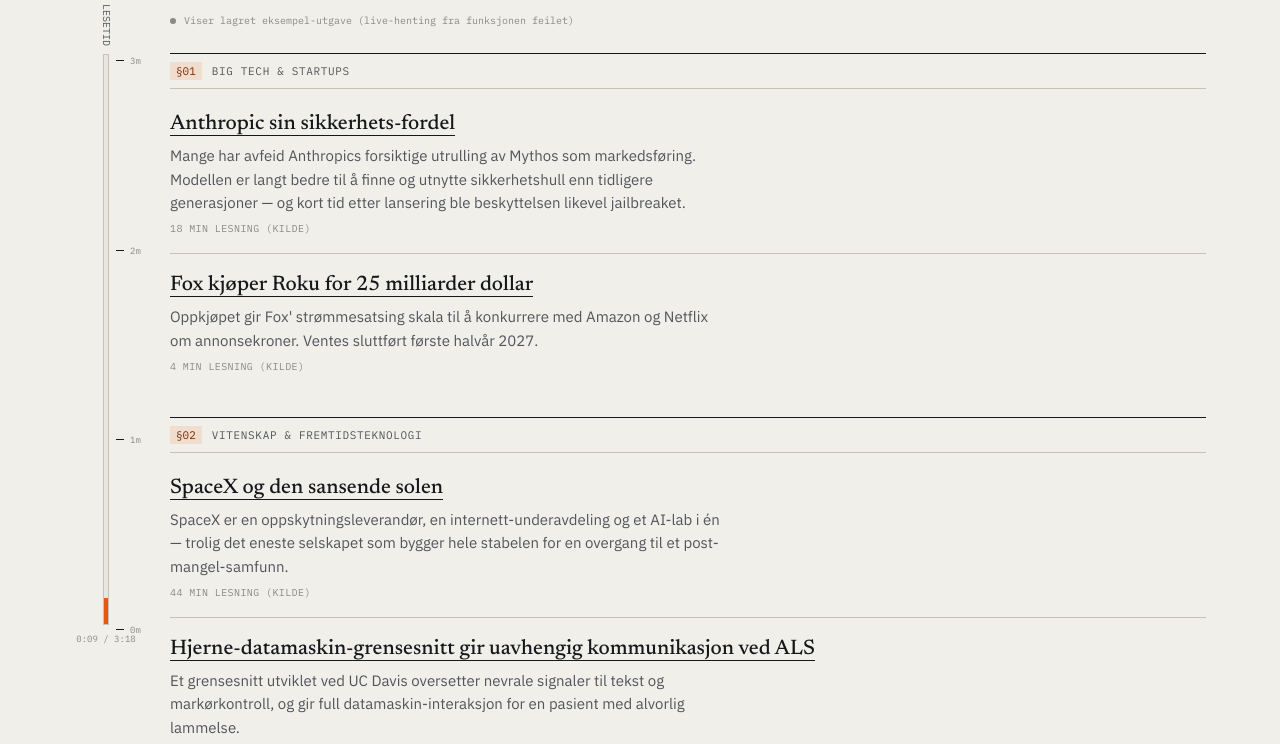
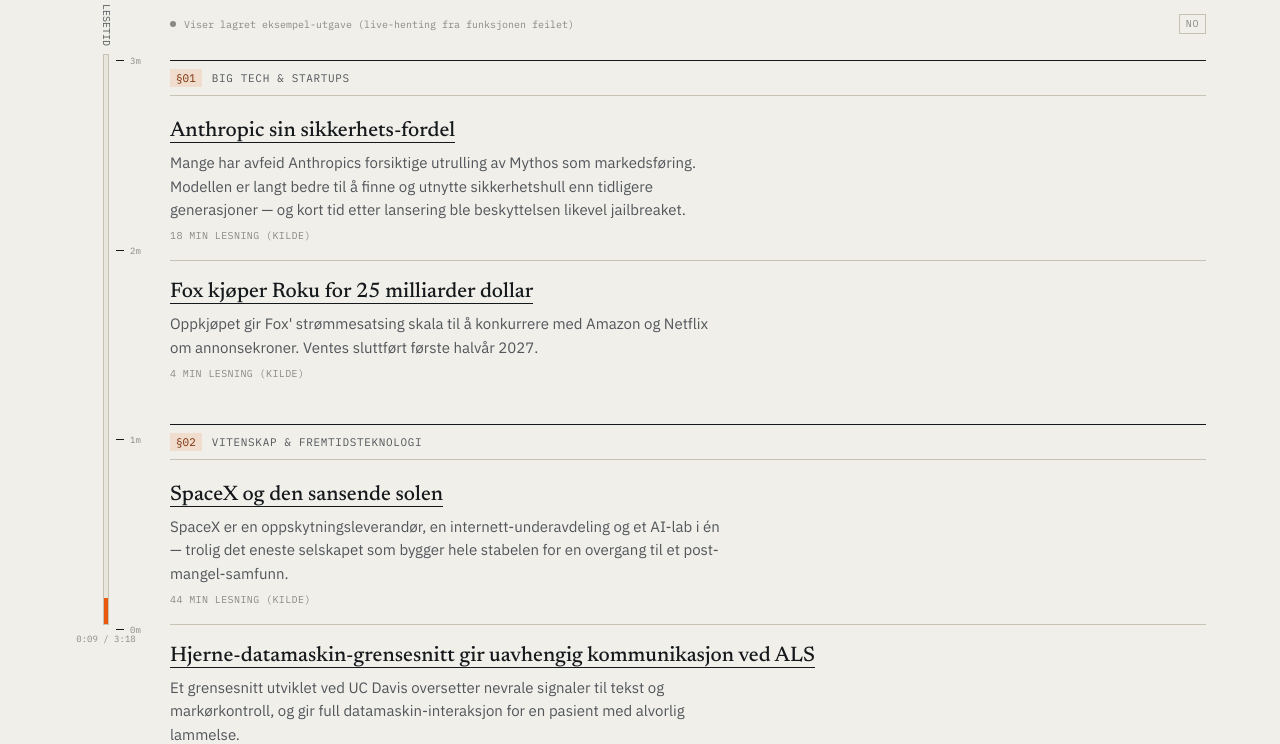
Before and after one commit to Olepetrol/tldr-feed-reader, a website: page index.html in a window 1280 px wide. Shown: the part 128-872 px from the top of the page. Drawn offline with Linux system fonts and the light colour scheme; no server answers.

Commit message:
Update index.html

```diff
--- a/index.html
+++ b/index.html
@@ -229,6 +229,21 @@
     color:var(--ink-faint);
     line-height:1.6;
   }
+
+  .lang-btn{
+    font-family:'IBM Plex Mono', monospace;
+    font-size:10px;
+    color:var(--ink-faint);
+    background:none;
+    border:1px solid var(--line);
+    padding:2px 6px;
+    cursor:pointer;
+    letter-spacing:0.06em;
+    line-height:1.4;
+    margin-left:auto;
+  }
+  .lang-btn:hover{border-color:var(--ink-soft); color:var(--ink-soft);}
+  .lang-btn:disabled{opacity:0.5; cursor:default;}
 </style>
 </head>
 <body>
@@ -267,6 +282,7 @@
     <div class="status-line">
       <span class="status-dot" id="statusDot"></span>
       <span id="statusText">Henter siste utgave …</span>
+      <button class="lang-btn" id="langToggle" onclick="toggleLanguage()">NO</button>
     </div>
     <div id="content"></div>
 
@@ -307,6 +323,62 @@ const FALLBACK = [
 ];
 
 const state = { data: null, date: null, live: false };
+const langState = { current: "en", translations: null };
+
+async function translateText(text) {
+  const res = await fetch(`https://api.mymemory.translated.net/get?q=${encodeURIComponent(text)}&langpair=en|no`);
+  const json = await res.json();
+  return json.responseData?.translatedText || text;
+}
+
+async function toggleLanguage() {
+  const btn = document.getElementById("langToggle");
+  if (!state.data) return;
+
+  if (langState.current === "no") {
+    const items = document.querySelectorAll(".item");
+    let idx = 0;
+    state.data.forEach(sec => {
+      sec.items.forEach(it => {
+        const el = items[idx++];
+        if (!el) return;
+        el.querySelector("h3 a").textContent = it.title;
+        el.querySelector("p").textContent = it.summary || "";
+      });
+    });
+    langState.current = "en";
+    btn.textContent = "NO";
+    return;
+  }
+
+  btn.textContent = "…";
+  btn.disabled = true;
+
+  if (!langState.translations) {
+    const all = state.data.flatMap(s => s.items);
+    const results = [];
+    for (const it of all) {
+      const [title, summary] = await Promise.all([
+        translateText(it.title),
+        it.summary ? translateText(it.summary) : Promise.resolve("")
+      ]);
+      results.push({ title, summary });
+    }
+    langState.translations = results;
+  }
+
+  const items = document.querySelectorAll(".item");
+  langState.translations.forEach((tr, i) => {
+    const el = items[i];
+    if (!el) return;
+    el.querySelector("h3 a").textContent = tr.title;
+    el.querySelector("p").textContent = tr.summary;
+  });
+
+  langState.current = "no";
+  btn.textContent = "EN";
+  btn.disabled = false;
+}
 
 function fmt(sec){
   const m = Math.floor(sec/60), s = Math.round(sec%60);
@@ -317,6 +389,10 @@ function render(sections, dateStr, live){
   state.data = sections;
   state.date = dateStr;
   state.live = live;
+  langState.current = "en";
+  langState.translations = null;
+  const btn = document.getElementById("langToggle");
+  if (btn) { btn.textContent = "NO"; btn.disabled = false; }
 
   document.getElementById("statusDot").className = "status-dot" + (live ? "" : " demo");
   document.getElementById("statusText").textContent = live
```
